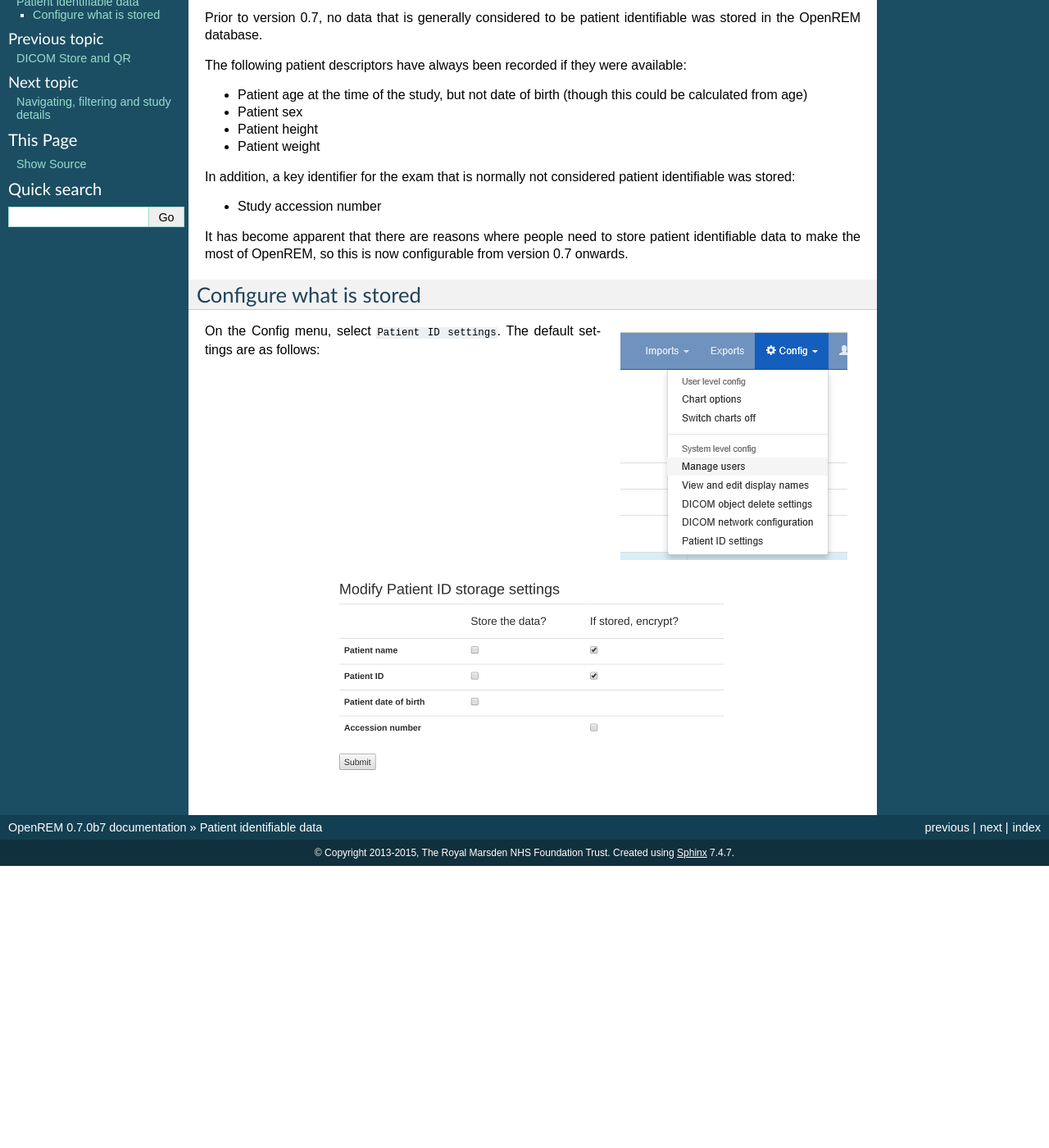
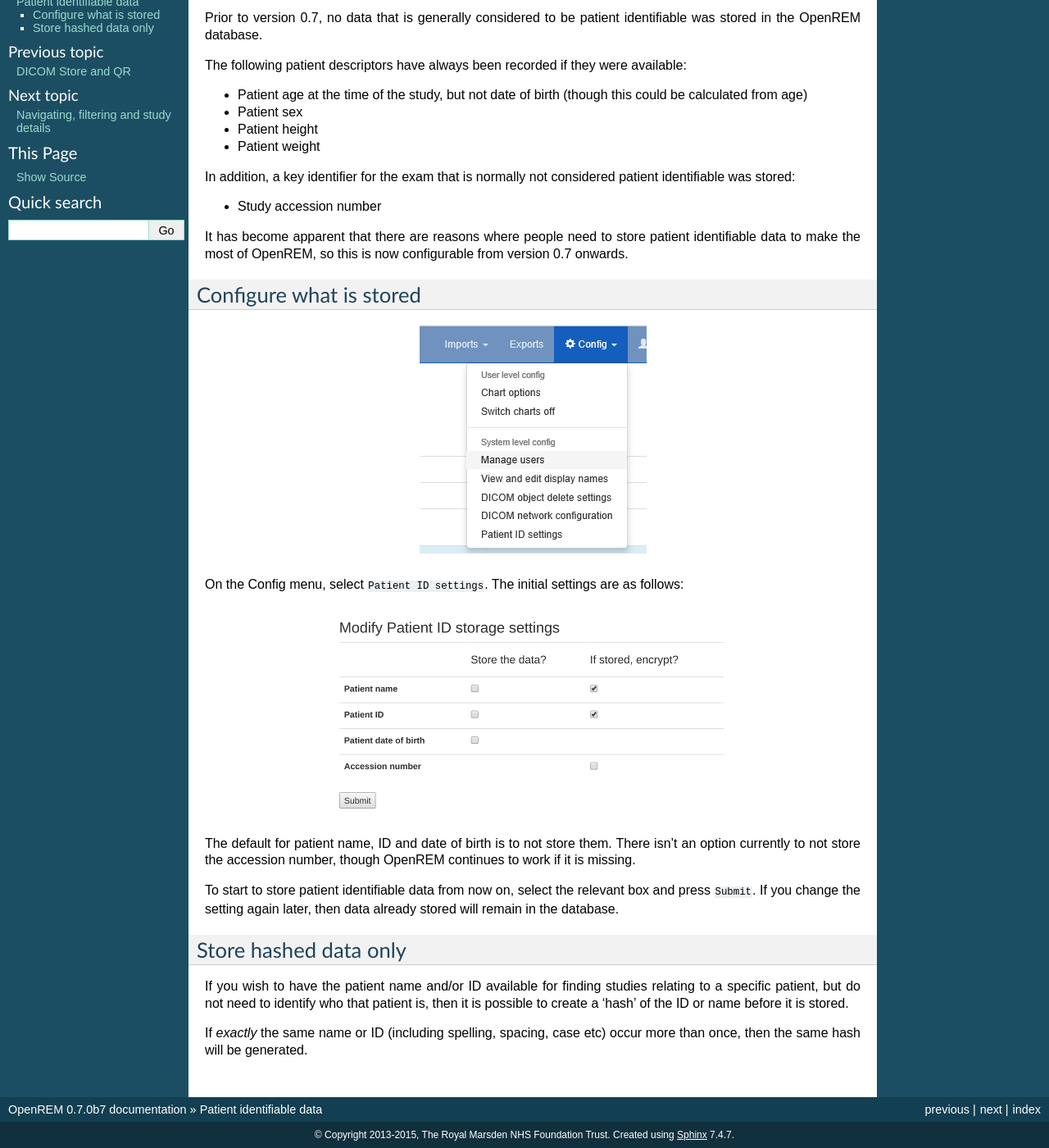
Before and after one commit to ckswilliams/modOpenREM, a Sphinx documentation site: the page built from docs/patientid.rst, in a window 1280 px wide and 1400 px high, scrolled down 80 px. Shown: the whole window at 82% size. Built offline with Sphinx 7.4.7, drawn with Linux system fonts in a browser that asks for light colours; before the commit the page ends 1136 px from its top, so only the background shows below that.

Commit message:
Moved the config menu image to centre so text goes between it and the next image. Completed first draft of storing details, started hashing.

```diff
--- a/docs/patientid.rst
+++ b/docs/patientid.rst
@@ -22,11 +22,26 @@
 ========================
 
 .. figure:: img/ConfigMenu.png
-    :align: right
+    :align: center
     :alt: Configuration menu
 
-On the Config menu, select ``Patient ID settings``. The default settings are as follows:
+On the Config menu, select ``Patient ID settings``. The initial settings are as follows:
 
 .. figure:: img/ModifyPtIDStorage.png
     :align: center
     :alt: Modify patient identifiable data settings
+
+The default for patient name, ID and date of birth is to not store them. There isn't an option currently to not store
+the accession number, though OpenREM continues to work if it is missing.
+
+To start to store patient identifiable data from now on, select the relevant box and press ``Submit``. If you change the
+setting again later, then data already stored will remain in the database.
+
+Store hashed data only
+======================
+
+If you wish to have the patient name and/or ID available for finding studies relating to a specific patient, but do
+not need to identify who that patient is, then it is possible to create a 'hash' of the ID or name before it is stored.
+
+If *exactly* the same name or ID (including spelling, spacing, case etc) occur more than once, then the same hash
+will be generated.
```
